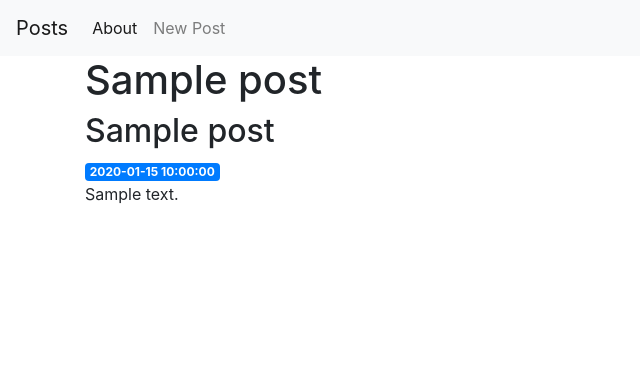
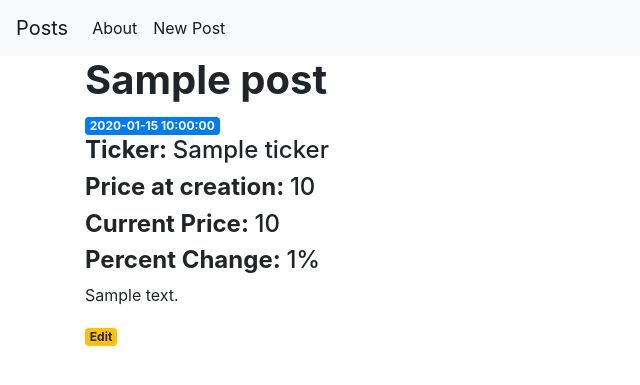
Before and after one commit to AnthonyPetrosino/HCERC-Project, a Flask app: template templates/post.html in a window 1280 px wide. Shown: the top 385 px of the page, without its empty margins (0-640 px from the left). Run offline with Flask 3, Linux system fonts and the light colour scheme; the template is opened without the code that fills it: most values are stand-ins (such as "Sample title", 1, 10 or a date in 2020); some libraries are stand-ins or nearby versions.

Commit message:
Integrate yfinance API

```diff
--- a/app.py
+++ b/app.py
@@ -1,9 +1,10 @@
 import sqlite3
-from flask import Flask, render_template, request, url_for, flash, redirect
+import yfinance as yf
+from flask import Flask, render_template, request, url_for, flash, redirect, jsonify
 from werkzeug.exceptions import abort
 
 app = Flask(__name__)
-app.config['SECRET_KEY'] = 'your secret key'
+app.config['SECRET_KEY'] = 'your secret key' # TODO Change
 
 # Connects to db
 def get_db_connection():
@@ -16,15 +17,10 @@ def get_post(post_id):
     post = conn.execute('SELECT * FROM posts WHERE id = ?',
                         (post_id,)).fetchone()  # Execute sql query
 
-    conn.close()    # Close connection to db
+    conn.close()        # Close connection to db
     if post is None:    # If post doesn't exist, 404 error
         abort(404)
     return post
-
-# Homepage route
-# @app.route("/")
-# def index():
-#     return render_template("index.html")
 
 # Homepage route
 @app.route("/")
@@ -34,31 +30,60 @@ def index():
     conn.close()
     return render_template("index.html", posts=posts)
 
-# Individual post
+# Viewing an individual post
 @app.route('/<int:post_id>')    # Variable rule
 def post(post_id):
-    post = get_post(post_id)    # Uses previous function
-    return render_template('post.html', post=post)
+    post = get_post(post_id)
 
-# Form allowing user to create a post
+    price_at_creation = post['price_at_creation']
+    ticker = post['ticker'].strip().upper()     # Retrieve ticker symbol from db
+
+    # Query current stock data
+    try:
+        stock = yf.Ticker(ticker)           # Pass it to yfinance
+        stock_data = stock.history(period="7d")     # Fetch most recent day's data
+        cur_price = stock_data['Close'].iloc[-1] if not stock_data.empty else None  # Fetch previous day's data if after hours
+        cur_price = f"{cur_price:.2f}"
+    except Exception as e:
+        cur_price = "Error fetching price"
+
+    percent_change = ((float(cur_price) - float(price_at_creation)) / float(price_at_creation)) * 100
+    percent_change = f"{percent_change:.2f}"
+
+    return render_template('post.html', post=post, cur_price=cur_price, price_at_creation=price_at_creation, percent_change=percent_change)
+
+# Handle requests allowing user to create a post
 @app.route('/create', methods=('GET', 'POST'))
 def create():
     if request.method == 'POST':    # Executes following POST request
         title = request.form['title']
         content = request.form['content']
+        ticker = request.form['ticker'].upper()
 
-        if not title:
-            flash('Title is required.')
+        # Query current stock data to store as original price
+        try:
+            stock = yf.Ticker(ticker)           # Pass it to yfinance
+            stock_data = stock.history(period="7d")     # Fetch most recent day's data
+            cur_price = stock_data['Close'].iloc[-1] if not stock_data.empty else None  # Fetch previous day's data if after hours
+            cur_price = f"{cur_price:.2f}" if cur_price else "N/A"
+        except Exception as e:
+            cur_price = "Error fetching price"
+
+        if not title or not ticker or not content:
+            flash('Please fill out all parts of the form.', 'error')
+        elif cur_price == "N/A":
+            flash('Please check that your ticker symbol.', 'error')
         else:
             conn = get_db_connection()
-            conn.execute('INSERT INTO posts (title, content) VALUES (?, ?)',
-                         (title, content))
+            conn.execute('INSERT INTO posts (title, content, ticker, price_at_creation) VALUES (?, ?, ?, ?)',
+                         (title, content, ticker, cur_price))
             conn.commit()
             conn.close()
-            flash('Post created')
+            flash('Post created.')
             return redirect(url_for('index'))
     return render_template('create.html')
 
+# Handle requests allowing user to edit a post
 @app.route('/<int:id>/edit', methods=('GET', 'POST'))
 def edit(id):
     post = get_post(id)
@@ -77,7 +102,18 @@ def edit(id):
             return redirect(url_for('index'))
     return render_template('edit.html', post=post)
 
-# Dockerize app
+# Handle requests allowing user to delete a post
+@app.route('/<int:id>/delete', methods=('POST',))
+def delete(id):
+    post = get_post(id)
+    conn = get_db_connection()
+    conn.execute('DELETE FROM posts WHERE id = ?', (id,))
+    conn.commit()
+    conn.close()
+    flash('"{}" was successfully deleted!'.format(post['title']))
+    return redirect(url_for('index'))
+
+# Dockerize and run app
 if __name__ == "__main__":
     # Run app on port 5000 outside of the container
     app.run(host='0.0.0.0', port=5000, debug=True)
--- a/requirements.txt
+++ b/requirements.txt
@@ -1,6 +1,5 @@
 Flask==3.0.0
 pytest
-
+yfinance==0.2.30
 
 # Flask-SQLAlchemy==3.0.5
-# yfinance==0.2.30
--- a/schema.sql
+++ b/schema.sql
@@ -4,5 +4,7 @@ CREATE TABLE posts (
     id INTEGER PRIMARY KEY AUTOINCREMENT,   -- A unique int value for each entry
     created TIMESTAMP NOT NULL DEFAULT CURRENT_TIMESTAMP,   -- Time post was created
     title TEXT NOT NULL,    -- Post title
-    content TEXT NOT NULL   -- Post content
+    content TEXT NOT NULL,  -- Post content
+    ticker TEXT NOT NULL,    -- Post ticker
+    price_at_creation DOUBLE NOT NULL   -- Ticker price at post creation ADDED LINE
 );
--- a/static/styles.css
+++ b/static/styles.css
@@ -5,3 +5,11 @@ title {
     text-align: center;
     padding: 10px;
 }
+#flash-messages {
+    background-color: #f8d7da;
+    color: #721c24;
+    padding: 10px;
+    border: 1px solid #f5c6cb;
+    border-radius: 5px;
+    margin: 10px 0;
+}
--- a/templates/base.html
+++ b/templates/base.html
@@ -7,7 +7,7 @@
 
     <!-- Bootstrap CSS -->
     <link rel="stylesheet" href="https://stackpath.bootstrapcdn.com/bootstrap/4.3.1/css/bootstrap.min.css" integrity="sha384-ggOyR0iXCbMQv3Xipma34MD+dH/1fQ784/j6cY/iJTQUOhcWr7x9JvoRxT2MZw1T" crossorigin="anonymous">
-    <!-- <link rel="stylesheet" href="/static/styles.css"> -->
+    <link rel="stylesheet" href="/static/styles.css">
     <title>{% block title %} {% endblock %}</title>
   </head>
   <body>
@@ -21,7 +21,7 @@
             <li class="nav-item active">
                 <a class="nav-link" href="#">About</a>
             </li>
-            <li class="nav-item">
+            <li class="nav-item active">
                 <a class="nav-link" href="{{url_for('create')}}">New Post</a>
             </li>
             </ul>
--- a/templates/edit.html
+++ b/templates/edit.html
@@ -21,4 +21,9 @@
     </div>
 </form>
 <hr>
+<form action="{{ url_for('delete', id=post['id']) }}" method="POST">
+    <input type="submit" value="Delete Post"
+            class="btn btn-danger btn-sm"
+            onclick="return confirm('Are you sure you want to delete this post?')">
+</form>
 {% endblock %}
--- a/templates/index.html
+++ b/templates/index.html
@@ -1,14 +1,14 @@
 {% extends 'base.html' %}
 {% block content %}
-<h1>{% block title %} Welcome to the blog {% endblock %}</h1>
+<h1>{% block title %} HCERC Stock Pitches {% endblock %}</h1>
     {% for post in posts %}
         <a href=" {{ url_for('post', post_id=post['id']) }}">
             <h2>{{ post['title'] }}</h2>
         </a>
         <span class="badge badge-primary">{{ post['created'] }}</span>
-        <a href="{{ url_for('edit', id=post['id']) }}">
+        <!-- <a href="{{ url_for('edit', id=post['id']) }}">
             <span class="badge badge-warning">Edit</span>
-        </a>
+        </a> -->
         <hr>
     {% endfor %}
 {% endblock %}
--- a/templates/post.html
+++ b/templates/post.html
@@ -1,7 +1,13 @@
 {% extends 'base.html' %}
 {% block content %}
-<h1>{% block title %} {{ post['title'] }} {% endblock %}</h1>
-    <h2> {{ post['title'] }}  </h2>
+<h1>{% block title %} <strong>{{ post['title'] }}</strong> {% endblock %}</h1>
     <span class = " badge badge-primary "> {{ post['created'] }} </span>
+    <h4><strong>Ticker: </strong>{{ post['ticker'] }}</h4>
+    <h4><strong>Price at creation: </strong>{{ post['price_at_creation'] }}</h4>
+    <h4><strong>Current Price: </strong>{{ cur_price if cur_price else "Price not available" }}</h4>
+    <h4><strong>Percent Change: </strong>{{ percent_change if percent_change else "Percent Change not available" }}%</h4>
     <p> {{ post['content'] }} </p>
+            <a href="{{ url_for('edit', id=post['id']) }}">
+            <span class="badge badge-warning">Edit</span>
+        </a>
 {% endblock %}
```
Also changed, not shown: templates/create.html (+9 -0 lines), database.db.
